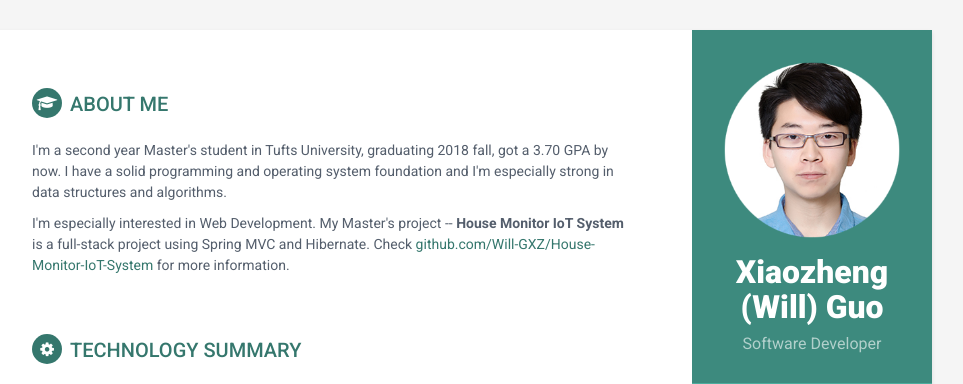
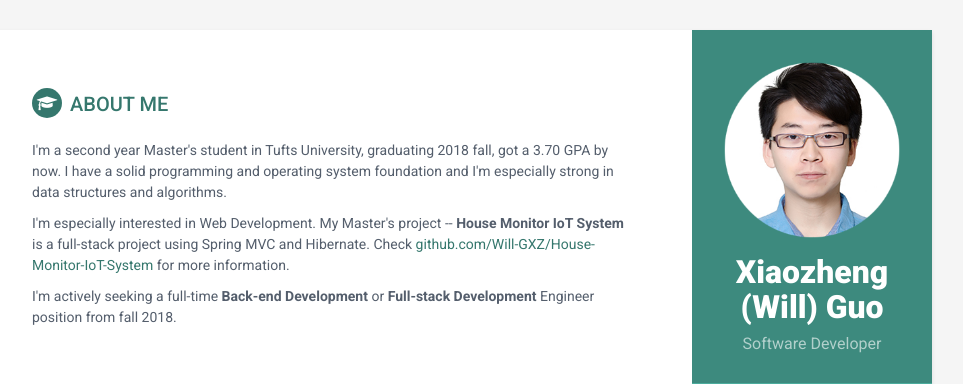
Before and after one commit to Will-GXZ/Will-GXZ.github.io, a plain HTML site: page index.html in a window 1280 px wide. Shown: the top 384 px of the page, without its empty margins (188-1151 px from the left). Drawn offline with Linux system fonts and the light colour scheme.

Commit message:
update introduction part in "index.html".

```diff
--- a/index.html
+++ b/index.html
@@ -87,6 +87,7 @@
                 <div class="summary">
                     <p>I'm a second year Master's student in Tufts University, graduating 2018 fall, got a 3.70 GPA by now. I have a solid programming and operating system foundation and I'm especially strong in data structures and algorithms.</p>
                     <p>I'm especially interested in Web Development. My Master's project -- <b>House Monitor IoT System</b> is a full-stack project using Spring MVC and Hibernate. Check <a href="https://github.com/Will-GXZ/House-Monitor-IoT-System">github.com/Will-GXZ/House-Monitor-IoT-System</a> for more information.</p>
+                    <p>I'm actively seeking a full-time <b>Back-end Development</b> or <b>Full-stack Development</b> Engineer position from fall 2018.</p>
                 </div><!--//summary-->
             </section><!--//section-->
 
```
